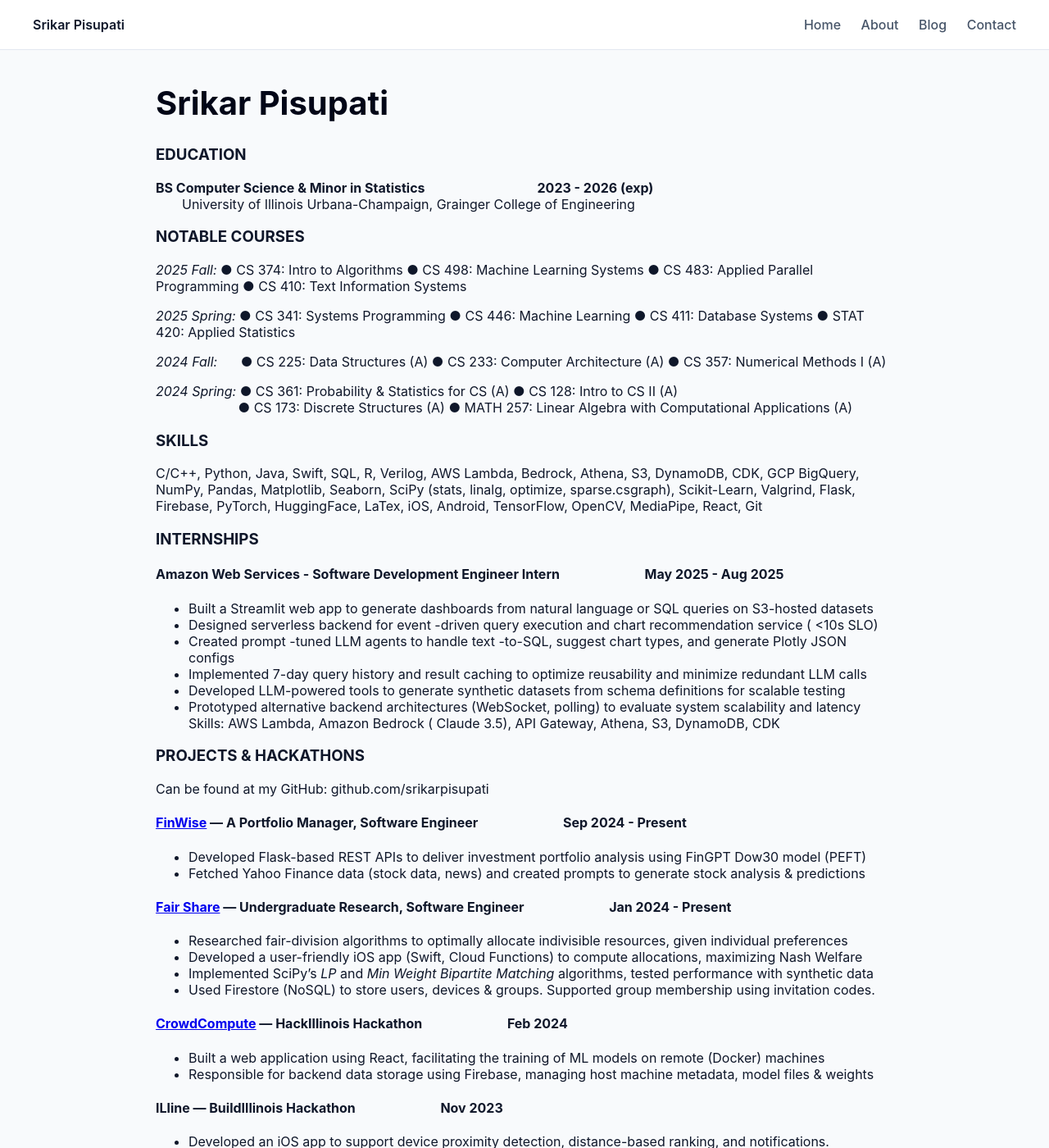
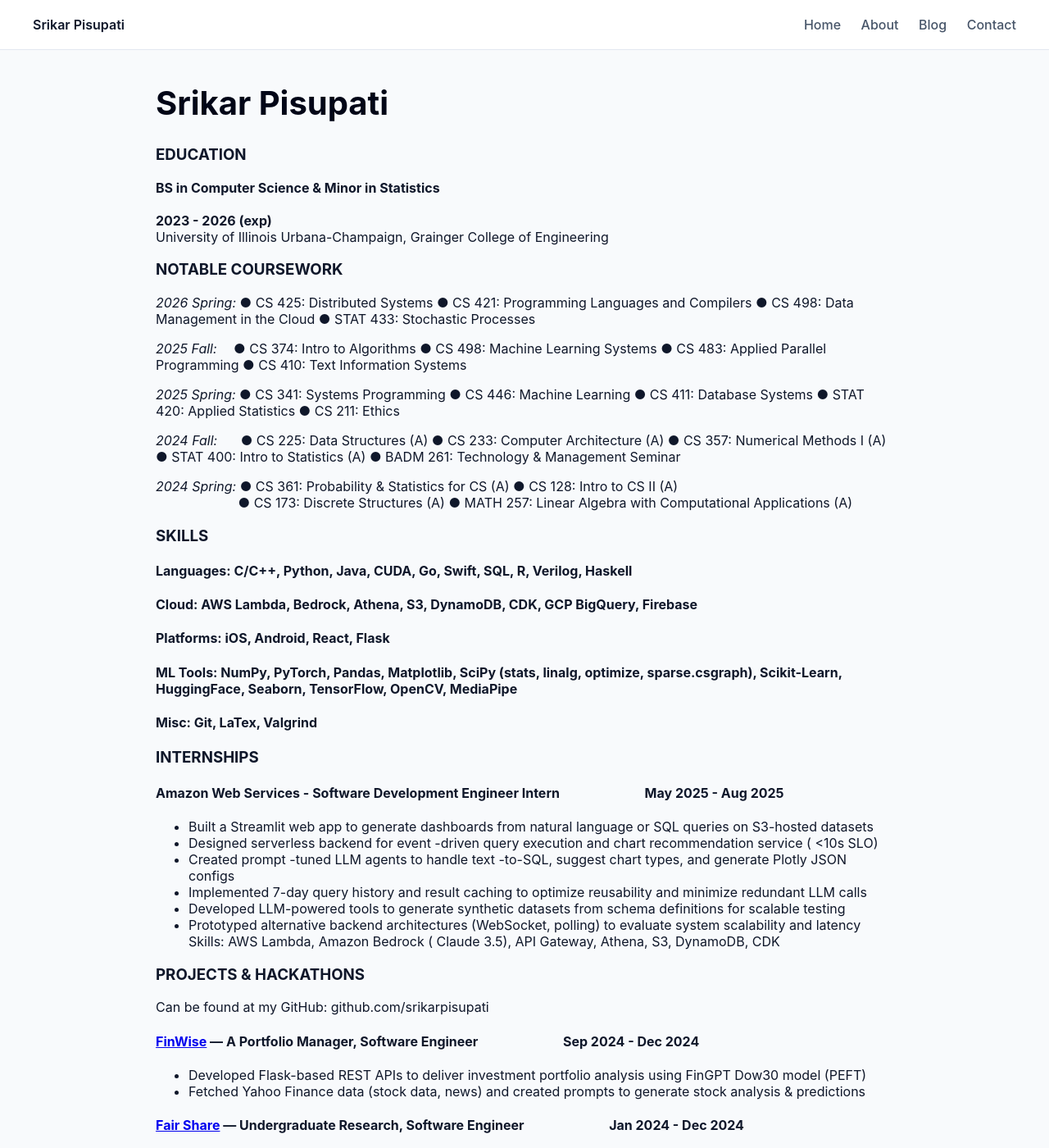
Before and after one commit to srikarpisupati/srikarpisupati.github.io, a Jekyll site: the page built from about.md, in a window 1280 px wide and 1400 px high. Shown: the whole window at 82% size. Built offline with Jekyll 4.4.1, drawn with Linux system fonts in a browser that asks for light colours.

Commit message:
Update education and skills sections in about.md

```diff
--- a/about.md
+++ b/about.md
@@ -8,22 +8,28 @@ permalink: /about/
 
 ### EDUCATION
 
-**BS Computer Science & Minor in Statistics**  &emsp;&emsp;&emsp;&emsp;&emsp;&emsp;&emsp;&emsp; **2023 - 2026 (exp)**
-<br>&emsp;&emsp;University of Illinois Urbana-Champaign, Grainger College of Engineering
+**BS in Computer Science & Minor in Statistics**
+<br>**2023 - 2026 (exp)**
+<br>University of Illinois Urbana-Champaign, Grainger College of Engineering
 
-### NOTABLE COURSES
+### NOTABLE COURSEWORK
+_2026 Spring:_ ● CS 425: Distributed Systems ● CS 421: Programming Languages and Compilers ● CS 498: Data Management in the Cloud ● STAT 433: Stochastic Processes
 
-_2025 Fall:_ ● CS 374: Intro to Algorithms ● CS 498: Machine Learning Systems ● CS 483: Applied Parallel Programming ● CS 410: Text Information Systems
+_2025 Fall:_ &ensp;&ensp;● CS 374: Intro to Algorithms ● CS 498: Machine Learning Systems ● CS 483: Applied Parallel Programming ● CS 410: Text Information Systems
 
-_2025 Spring:_ ● CS 341: Systems Programming ● CS 446: Machine Learning ● CS 411: Database Systems ● STAT 420: Applied Statistics
+_2025 Spring:_ ● CS 341: Systems Programming ● CS 446: Machine Learning ● CS 411: Database Systems ● STAT 420: Applied Statistics ● CS 211: Ethics
 
-_2024 Fall:_ &ensp;&emsp;● CS 225: Data Structures (A) ● CS 233: Computer Architecture (A) ● CS 357: Numerical Methods I (A)
+_2024 Fall:_ &ensp;&emsp;● CS 225: Data Structures (A) ● CS 233: Computer Architecture (A) ● CS 357: Numerical Methods I (A) ● STAT 400: Intro to Statistics (A) ● BADM 261: Technology & Management Seminar
 
 _2024 Spring:_ ● CS 361: Probability & Statistics for CS (A) ● CS 128: Intro to CS II (A)
 <br>&emsp;&emsp;&emsp;&emsp;&emsp;&emsp;  ● CS 173: Discrete Structures (A) ● MATH 257: Linear Algebra with Computational Applications (A)
 
 ### SKILLS
-C/C++, Python, Java, Swift, SQL, R, Verilog, AWS Lambda, Bedrock, Athena, S3, DynamoDB, CDK, GCP BigQuery, NumPy, Pandas, Matplotlib, Seaborn, SciPy (stats, linalg, optimize, sparse.csgraph), Scikit-Learn, Valgrind, Flask, Firebase, PyTorch, HuggingFace, LaTex, iOS, Android, TensorFlow, OpenCV, MediaPipe, React, Git
+#### Languages: C/C++, Python, Java, CUDA, Go, Swift, SQL, R, Verilog, Haskell
+#### Cloud: AWS Lambda, Bedrock, Athena, S3, DynamoDB, CDK, GCP BigQuery, Firebase
+#### Platforms: iOS, Android, React, Flask
+#### ML Tools: NumPy, PyTorch, Pandas, Matplotlib, SciPy (stats, linalg, optimize, sparse.csgraph), Scikit-Learn, HuggingFace, Seaborn, TensorFlow, OpenCV, MediaPipe
+#### Misc: Git, LaTex, Valgrind
 
 ### INTERNSHIPS
 
@@ -41,11 +47,11 @@ Skills: AWS Lambda, Amazon Bedrock ( Claude 3.5), API Gateway, Athena, S3, Dynam
 
 Can be found at my GitHub: github.com/srikarpisupati
 
-#### [FinWise](https://srikarpisupati.github.io/Finwise.pdf) — A Portfolio Manager, Software Engineer &emsp;&emsp;&emsp;&emsp;&emsp;&emsp; Sep 2024 - Present
+#### [FinWise](https://srikarpisupati.github.io/Finwise.pdf) — A Portfolio Manager, Software Engineer &emsp;&emsp;&emsp;&emsp;&emsp;&emsp; Sep 2024 - Dec 2024
 * Developed Flask-based REST APIs to deliver investment portfolio analysis using FinGPT Dow30 model (PEFT)
 * Fetched Yahoo Finance data (stock data, news) and created prompts to generate stock analysis & predictions
 
-#### [Fair Share](https://srikarpisupati.github.io/FairShare.html) — Undergraduate Research, Software Engineer &emsp;&emsp;&emsp;&emsp;&emsp;&emsp; Jan 2024 - Present
+#### [Fair Share](https://srikarpisupati.github.io/FairShare.html) — Undergraduate Research, Software Engineer &emsp;&emsp;&emsp;&emsp;&emsp;&emsp; Jan 2024 - Dec 2024
 * Researched fair-division algorithms to optimally allocate indivisible resources, given individual preferences
 * Developed a user-friendly iOS app (Swift, Cloud Functions) to compute allocations, maximizing Nash Welfare
 * Implemented SciPy’s _LP_ and _Min Weight Bipartite Matching_ algorithms, tested performance with synthetic data
```
Also changed, not shown: other parts of about.md (+0 -2 lines).
